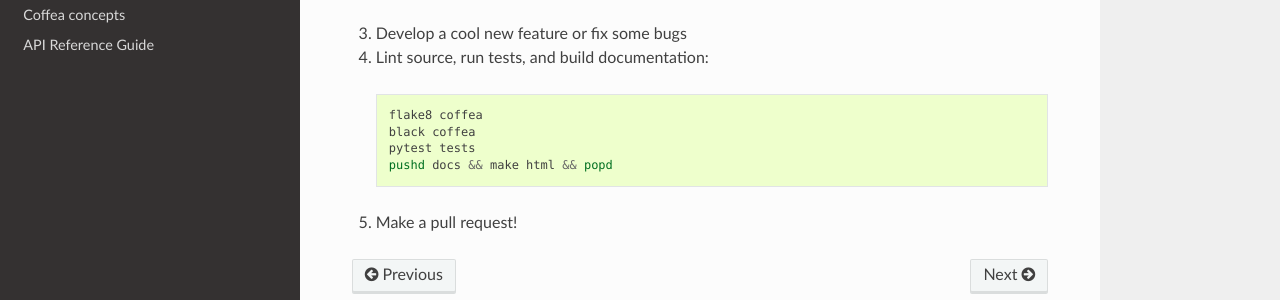
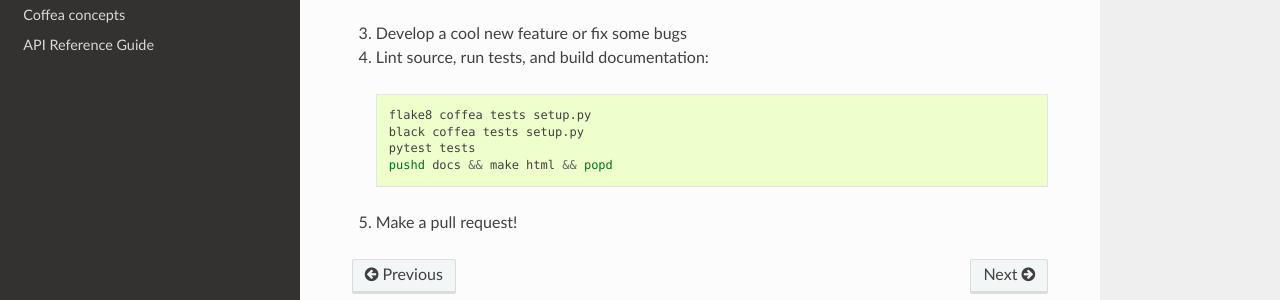
Before and after one commit to CoffeaTeam/coffea, a Sphinx documentation site: the page built from docs/source/installation.rst, in a window 1280 px wide and 900 px high, scrolled down 3710 px. Shown: the part 476-776 px from the top of the window. Built offline with Sphinx 7.4.7 and the Read the Docs theme 2.0.0, drawn with Linux system fonts in a browser that asks for light colours; pages that are not in the unit, such as notebooks, are missing from menus.

```diff
--- a/docs/source/installation.rst
+++ b/docs/source/installation.rst
@@ -180,8 +180,8 @@ For Developers
 
   .. code-block:: bash
 
-    flake8 coffea
-    black coffea
+    flake8 coffea tests setup.py
+    black coffea tests setup.py
     pytest tests
     pushd docs && make html && popd
 
```
